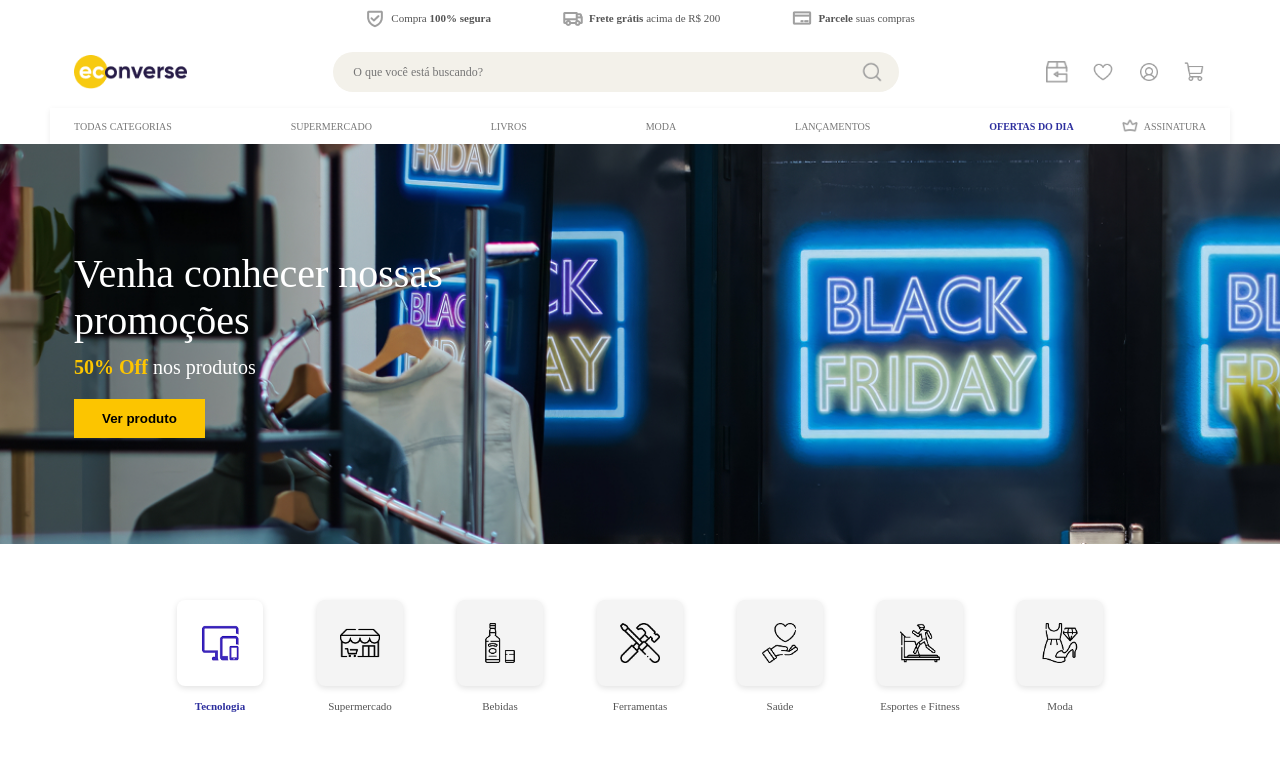
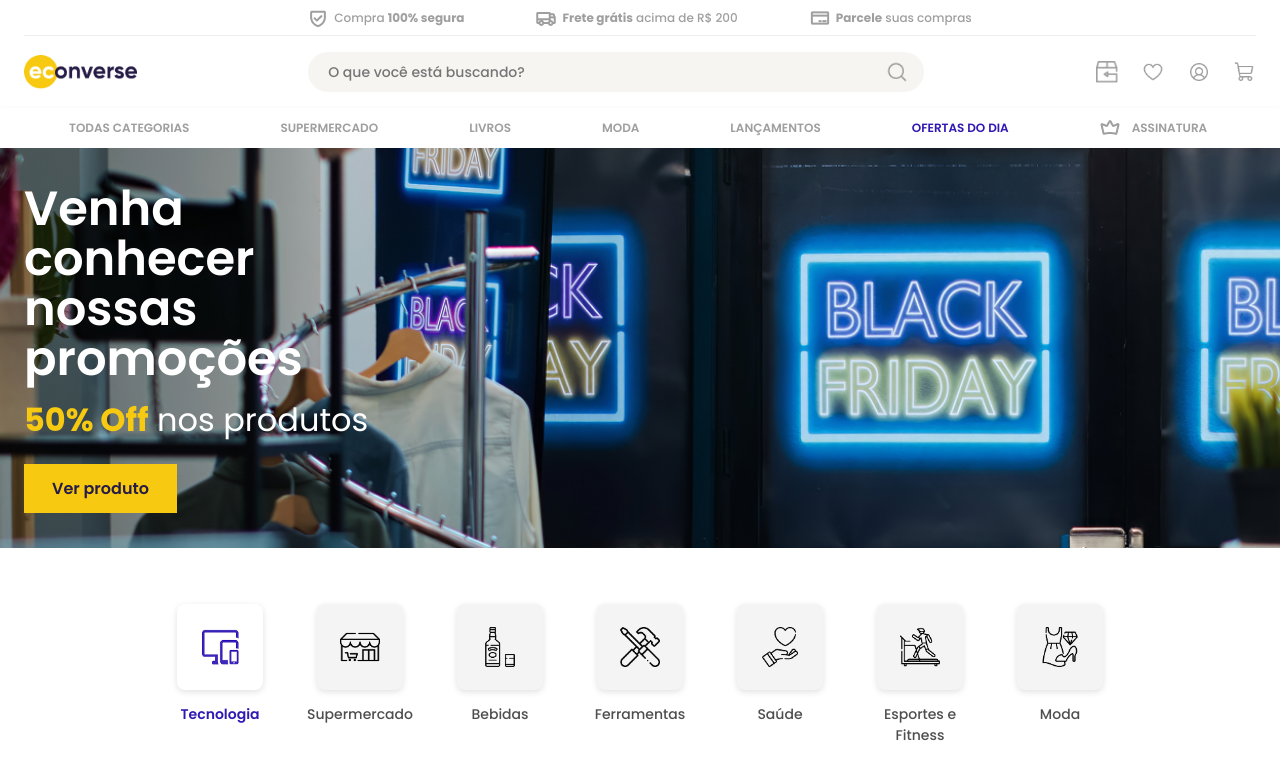
Before and after one commit to FabrMM198/teste_econverse, a React (Vite) app in the folder teste-front/: page / in a window 1280 px wide. Shown: the top 780 px of the page. Built offline with nearby package versions, Linux system fonts and the light colour scheme.

Commit message:
Alinhar estilo ao layaout do Figma

```diff
--- a/teste-front/index.html
+++ b/teste-front/index.html
@@ -4,6 +4,12 @@
     <meta charset="UTF-8" />
     <link rel="icon" type="image/svg+xml" href="/favicon.svg" />
     <meta name="viewport" content="width=device-width, initial-scale=1.0" />
+    <link rel="preconnect" href="https://fonts.googleapis.com" />
+    <link rel="preconnect" href="https://fonts.gstatic.com" crossorigin />
+    <link
+      href="https://fonts.googleapis.com/css2?family=Poppins:wght@400;500;600;700&display=swap"
+      rel="stylesheet"
+    />
     <title>Teste Econverse</title>
   </head>
   <body>
--- a/teste-front/src/components/Categories.scss
+++ b/teste-front/src/components/Categories.scss
@@ -31,8 +31,8 @@
     width: 86px;
     height: 86px;
     border-radius: 8px;
-    background: $cinza-card;
-    box-shadow: 0 2px 6px rgba(0, 0, 0, 0.12);
+    background: $fundo-card;
+    box-shadow: 0 2px 6px $sombra-card;
     transition: background 0.2s;
 
     img {
@@ -42,7 +42,8 @@
   }
 
   &-name {
-    font-size: 11px;
+    font-size: 14px;
+    font-weight: 500;
     color: $cinza-texto;
   }
 
@@ -53,7 +54,7 @@
 
     .categories-name {
       font-weight: 600;
-      color: $azul;
+      color: $azul-destaque;
     }
   }
 
--- a/teste-front/src/components/Header.scss
+++ b/teste-front/src/components/Header.scss
@@ -1,16 +1,30 @@
 @use '../styles/variables' as *;
 
 .header {
+  width: 100%;
   background: $branco;
 
   /* Barra de benefícios */
   &-benefits {
+    position: relative;
     display: flex;
     justify-content: center;
     gap: 72px;
     padding: 8px 16px;
-    font-size: 11px;
-    color: $cinza-texto;
+    font-size: 12px;
+    font-weight: 500;
+    color: $cinza-claro;
+
+    &::after {
+      position: absolute;
+      right: 0;
+      bottom: 0;
+      left: 0;
+      width: min(#{$largura-max}, calc(100% - 48px));
+      margin-inline: auto;
+      border-bottom: 1px solid $borda-header;
+      content: '';
+    }
   }
 
   .benefit {
@@ -24,7 +38,7 @@
     }
 
     .benefit strong {
-      color: $azul;
+      color: $azul-destaque;
       font-weight: 600;
     }
   }
@@ -37,7 +51,8 @@
     gap: 48px;
     max-width: $largura-max;
     margin: 0 auto;
-    padding: 16px 24px;
+    height: 72px;
+    padding-inline: 24px;
   }
 
   &-logo {
@@ -56,7 +71,8 @@
       border-radius: 24px;
       background: $fundo-busca;
       font-family: inherit;
-      font-size: 12px;
+      font-size: 14px;
+      font-weight: 500;
     }
 
     button {
@@ -88,30 +104,30 @@
   /* Menu */
   &-menu {
     display: flex;
-    justify-content: space-between;
+    justify-content: flex-start;
     align-items: center;
+    gap: 91px;
     max-width: $largura-max;
     margin: 0 auto;
-    padding: 10px 24px;
-    box-shadow: 0 2px 6px rgba(0, 0, 0, 0.08);
+    padding: 0 69px;
+    height: 40px;
+    box-shadow: 0 2px 6px $sombra-menu;
 
     ul {
       display: flex;
-      flex: 1;
-      justify-content: space-between;
-      margin-right: 48px;
+      gap: 91px;
       list-style: none;
     }
 
     li {
-      font-size: 10px;
-      font-weight: 500;
+      font-size: 12px;
+      font-weight: 600;
       text-transform: uppercase;
-      color: $cinza-menu;
+      color: $cinza-claro;
       cursor: pointer;
 
       &.destaque {
-        color: $azul;
+        color: $azul-destaque;
         font-weight: 600;
       }
     }
@@ -120,14 +136,15 @@
   &-subscription {
     display: flex;
     align-items: center;
-    gap: 6px;
-    font-size: 10px;
+    gap: 12px;
+    font-size: 12px;
+    font-weight: 600;
     text-transform: uppercase;
     text-decoration: none;
-    color: $cinza-menu;
+    color: $cinza-claro;
 
     img {
-      width: 16px;
+      width: 20px;
     }
   }
 }
--- a/teste-front/src/components/Hero.scss
+++ b/teste-front/src/components/Hero.scss
@@ -16,14 +16,16 @@
     padding: 0 24px;
 
     h1 {
-      font-size: 40px;
-      font-weight: 500;
+      font-size: 48px;
+      font-weight: 600;
+      line-height: 50px;
       max-width: 400px;
     }
 
     p {
       margin: 12px 0 20px;
-      font-size: 20px;
+      font-size: 32px;
+      font-weight: 400;
     }
 
     span {
@@ -33,10 +35,13 @@
   }
 
   .hero-content button {
-    background: #fcc500;
+    background: $amarelo;
+    color: $violeta;
     border: none;
     padding: 12px 28px;
-    font-weight: bold;
+    font-size: 16px;
+    font-weight: 600;
+    font-family: inherit;
     cursor: pointer;
   }
 }
--- a/teste-front/src/index.scss
+++ b/teste-front/src/index.scss
@@ -5,3 +5,7 @@
   padding: 0;
   box-sizing: border-box;
 }
+
+body {
+  font-family: $font-family;
+}
--- a/teste-front/src/styles/_variables.scss
+++ b/teste-front/src/styles/_variables.scss
@@ -1,9 +1,15 @@
-$azul: #2d2f9e;
-$amarelo: #fcc500;
+$violeta: #271c47;
+$azul-destaque: #3019b2;
+$amarelo: #f7ca11;
 $branco: #fff;
-$cinza-texto: #555;
-$cinza-menu: #777;
-$cinza-card: #f4f4f4;
-$fundo-busca: #f3f1ea;
+$cinza-claro: #9f9f9f;
+$cinza-texto: #4e4e4e;
+$fundo-card: #f4f4f4;
+$fundo-busca: #f6f5f2;
+$borda-header: #eee;
+$sombra-menu: rgba(0, 0, 0, 0.08);
+$sombra-card: rgba(0, 0, 0, 0.12);
 
-$largura-max: 1180px;
+$font-family: 'Poppins', sans-serif;
+
+$largura-max: 1280px;
```
